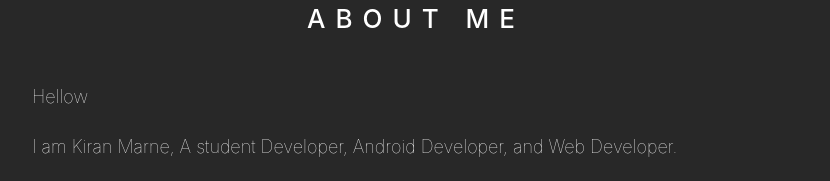
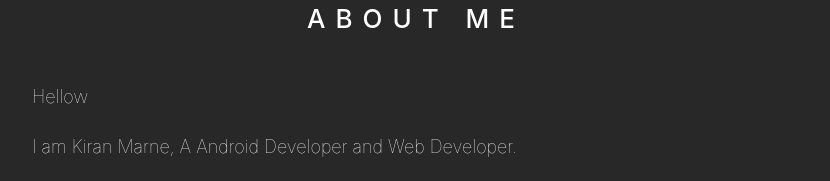
Before and after one commit to Neuro-kiran/codewithkiranmarne.github.io, a plain HTML site: page index.html in a window 1280 px wide. Shown: the part 820-1001 px from the top of the page, without its empty margins (224-1054 px from the left). Drawn offline with nearby package versions, Linux system fonts and the light colour scheme; a script that the page names is missing.

Commit message:
Update index.html
Update

```diff
--- a/index.html
+++ b/index.html
@@ -62,7 +62,7 @@
 
             <p>Hellow</p>
             <p>
-                I am Kiran Marne, A student Developer, Android Developer, and Web Developer.
+                I am Kiran Marne, A Android Developer and Web Developer.
             </p>
             <p>
                 My strength is that I can adapt quickly to any environment. My short-term goal is to get placed in a reputed company like yours, which will allow me to enhance my skills and Knowledge. My long-term goal would be to reach a higher position in your company.
```
